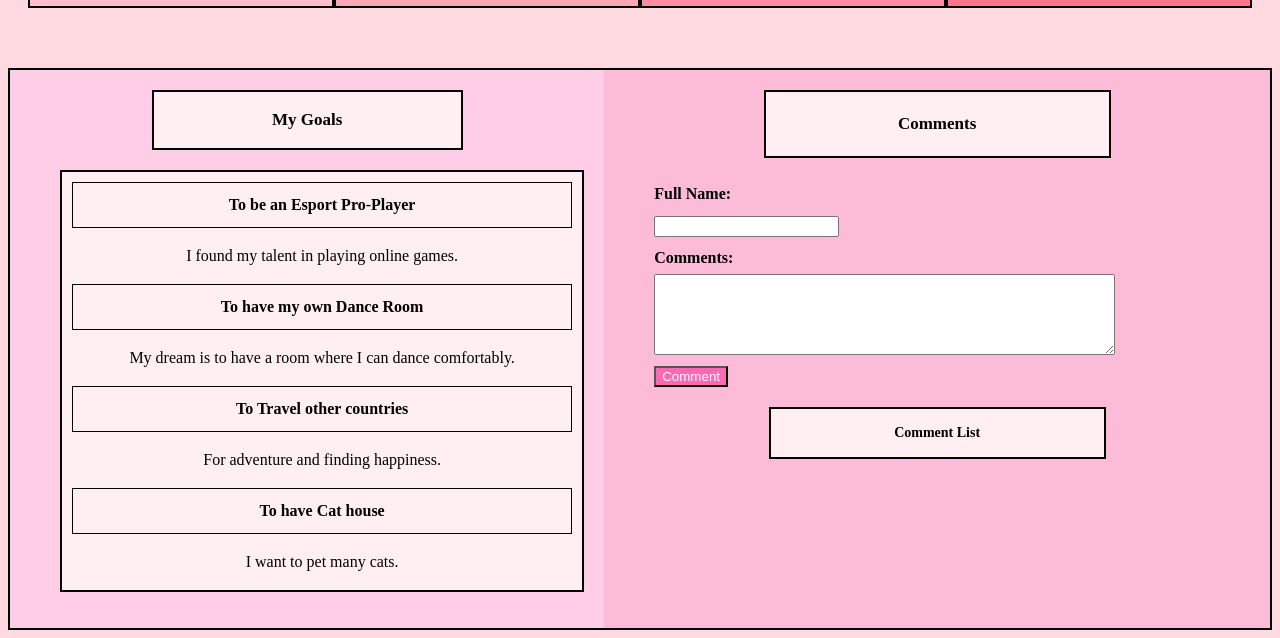
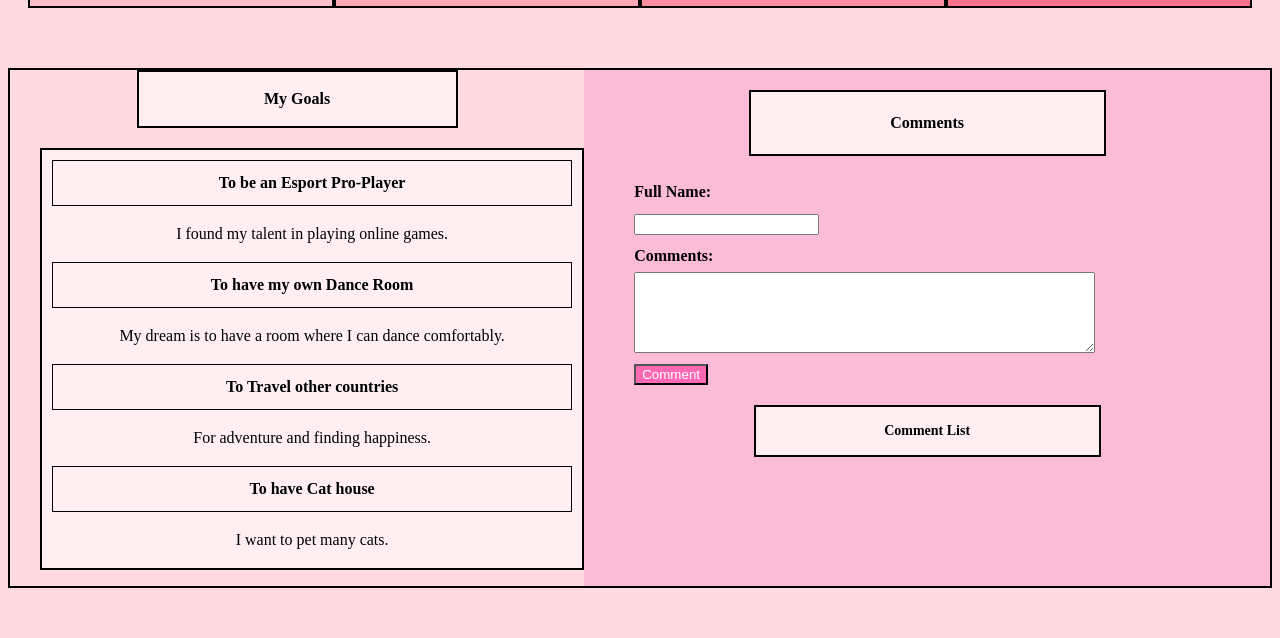
Before and after one commit to PUP-BSIT/exercise-14-hypefive, a plain HTML site: page cainday_bradley/cainday_bradley.html in a window 1280 px wide. Shown: the part 883-1521 px from the top of the page. After the commit the page ends 1479 px from the top, so only its background shows below. Drawn offline with Linux system fonts and the light colour scheme.

Commit message:
accept suggestion

```diff
--- a/cainday_bradley/style.css
+++ b/cainday_bradley/style.css
@@ -118,7 +118,6 @@ h3 {
   line-height: 1.5;
 }
 
-
 .gallery-section img {
   border: 2px solid black;
   background-color: #fae2e3;
@@ -135,7 +134,6 @@ h3 {
 
 
 h4 {
-   font-size: 17px;
    text-align: center;
    border: 2px solid black;
    background-color: #ffeff2;
@@ -145,11 +143,7 @@ h4 {
    margin-bottom: 20px;
 }
 
-
 .my-goals {
-    grid-area: itm1;
-    padding: 20px;
-    background-color: #ffcee6;
     text-align: center;
     line-height: 1.5;
 }
```
